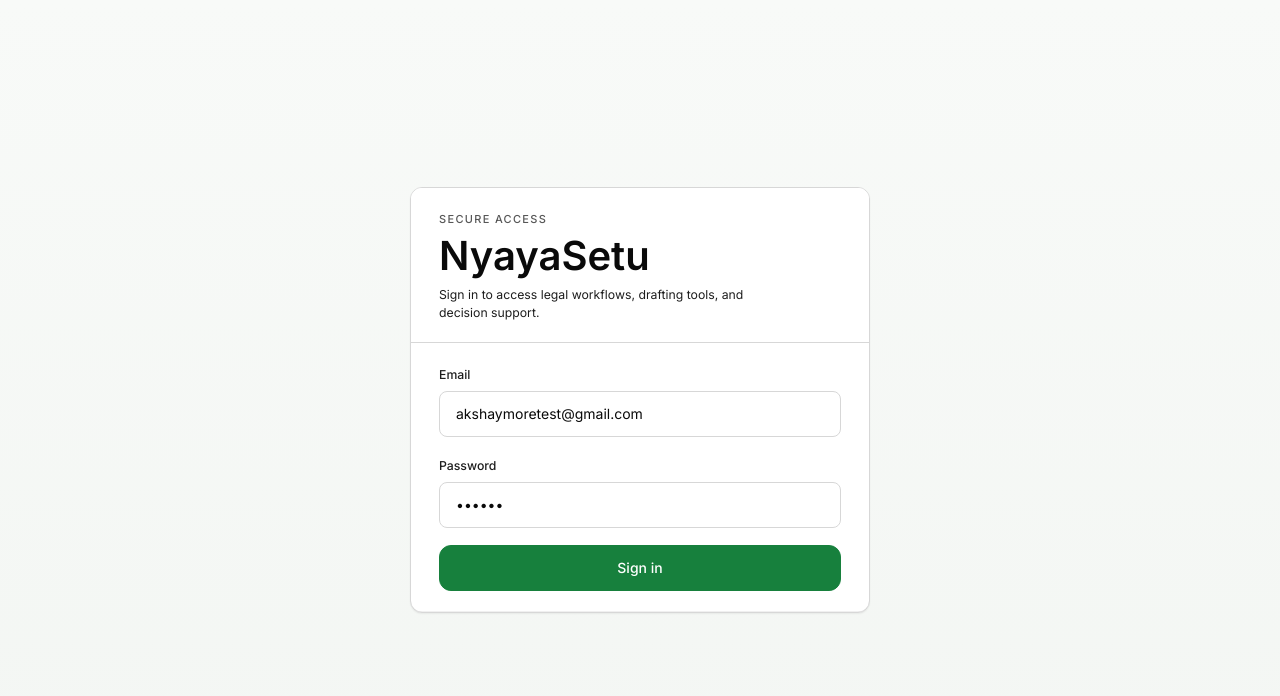
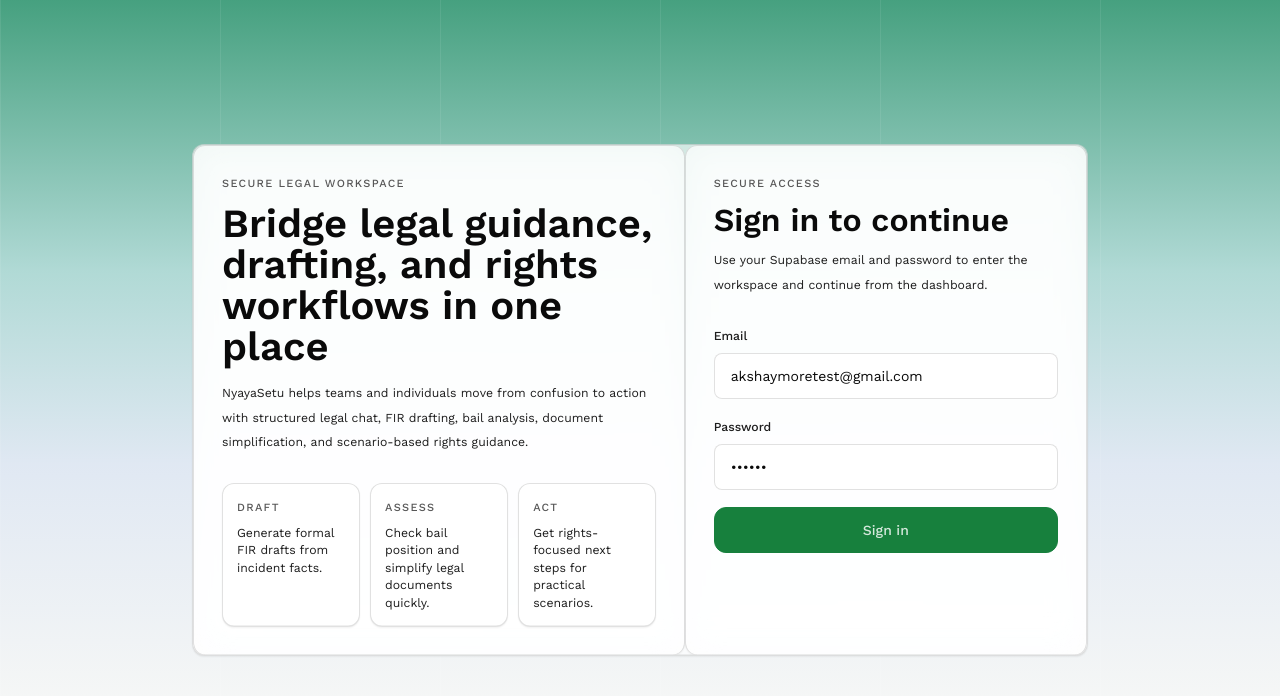
Before and after one commit to theakshaymore/Nyaya-Setu, a React (Vite) app in the folder frontend/: page /login in a window 1280 px wide. Shown: the top 696 px of the page. Built offline with nearby package versions, Linux system fonts and the light colour scheme; no server answers.

Commit message:
Refactor code structure for improved readability and maintainability

```diff
--- a/frontend/index.html
+++ b/frontend/index.html
@@ -7,7 +7,7 @@
     <link rel="preconnect" href="https://fonts.googleapis.com" />
     <link rel="preconnect" href="https://fonts.gstatic.com" crossorigin />
     <link
-      href="https://fonts.googleapis.com/css2?family=Inter:wght@400;500;600;700&display=swap"
+      href="https://fonts.googleapis.com/css2?family=Work+Sans:wght@400;500;600;700&display=swap"
       rel="stylesheet"
     />
   </head>
--- a/frontend/src/App.jsx
+++ b/frontend/src/App.jsx
@@ -1,3 +1,4 @@
+import { useEffect, useState } from 'react'
 import { Navigate, Outlet, Route, Routes } from 'react-router-dom'
 
 import { LoginPage } from './components/Auth/LoginPage.jsx'
@@ -25,11 +26,23 @@
 }
 
 function AppLayout() {
+  const [theme, setTheme] = useState(() => localStorage.getItem('nyayasetu-theme') || 'light')
+
+  useEffect(() => {
+    document.documentElement.dataset.theme = theme
+    localStorage.setItem('nyayasetu-theme', theme)
+  }, [theme])
+
   return (
     <div className="min-h-screen md:grid md:grid-cols-[280px_minmax(0,1fr)]">
       <Sidebar />
-      <main className="min-w-0 p-4 md:p-6">
-        <Topbar />
+      <main className="min-w-0 p-3 md:p-6">
+        <Topbar
+          theme={theme}
+          onToggleTheme={() =>
+            setTheme((current) => (current === 'light' ? 'dark' : 'light'))
+          }
+        />
         <Outlet />
       </main>
     </div>
--- a/frontend/src/components/Auth/LoginPage.jsx
+++ b/frontend/src/components/Auth/LoginPage.jsx
@@ -30,19 +30,44 @@
       <motion.div
         initial={{ opacity: 0, y: 24 }}
         animate={{ opacity: 1, y: 0 }}
-        className="panel w-full max-w-[460px] overflow-hidden"
+        className="panel grid w-full max-w-5xl overflow-hidden lg:grid-cols-[1.1fr_0.9fr]"
       >
-        <div className="border-b border-border-subtle bg-surface-muted px-6 py-6 md:px-8">
-          <p className="eyebrow">Secure access</p>
-          <p className="mt-2 text-[40px] font-semibold leading-none text-text-primary">
-            NyayaSetu
+        <div className="panel border-b-0 border-r-0 px-6 py-8 md:px-8 lg:border-r lg:border-border-subtle">
+          <p className="eyebrow">Secure legal workspace</p>
+          <p className="mt-3 text-[40px] font-semibold leading-[1.02] text-text-primary">
+            Bridge legal guidance, drafting, and rights workflows in one place
           </p>
-          <p className="mt-3 max-w-sm text-sm text-text-secondary">
-            Sign in to access legal workflows, drafting tools, and decision support.
+          <p className="mt-4 max-w-xl text-sm leading-7 text-text-secondary">
+            NyayaSetu helps teams and individuals move from confusion to action with
+            structured legal chat, FIR drafting, bail analysis, document simplification,
+            and scenario-based rights guidance.
           </p>
+          <div className="mt-8 grid gap-3 sm:grid-cols-3">
+            <div className="panel px-4 py-4">
+              <p className="eyebrow">Draft</p>
+              <p className="mt-2 text-sm text-text-secondary">Generate formal FIR drafts from incident facts.</p>
+            </div>
+            <div className="panel px-4 py-4">
+              <p className="eyebrow">Assess</p>
+              <p className="mt-2 text-sm text-text-secondary">Check bail position and simplify legal documents quickly.</p>
+            </div>
+            <div className="panel px-4 py-4">
+              <p className="eyebrow">Act</p>
+              <p className="mt-2 text-sm text-text-secondary">Get rights-focused next steps for practical scenarios.</p>
+            </div>
+          </div>
         </div>
 
-        <form className="space-y-5 px-6 py-6 md:px-8" onSubmit={handleSubmit}>
+        <div className="panel border-b-0 px-6 py-8 md:px-8">
+          <p className="eyebrow">Secure access</p>
+          <p className="mt-3 text-[32px] font-semibold leading-[1.05] text-text-primary">
+            Sign in to continue
+          </p>
+          <p className="mt-3 text-sm leading-7 text-text-secondary">
+            Use your Supabase email and password to enter the workspace and continue from the dashboard.
+          </p>
+
+          <form className="mt-8 space-y-5" onSubmit={handleSubmit}>
             <div className="space-y-2">
               <label className="text-sm font-medium text-text-secondary" htmlFor="email">
                 Email
@@ -96,6 +121,7 @@
               </p>
             ) : null}
           </form>
+        </div>
       </motion.div>
     </div>
   )
--- a/frontend/src/index.css
+++ b/frontend/src/index.css
@@ -4,7 +4,7 @@
 
 @layer base {
   :root {
-    --font-family-primary: Inter, sans-serif;
+    --font-family-primary: "Work Sans", sans-serif;
     --font-size-xs: 11px;
     --font-size-sm: 12px;
     --font-size-md: 14px;
@@ -34,21 +34,43 @@
     --color-text-muted: #575757;
     --color-text-inverse: #0000ee;
     --color-surface-base: #000000;
-    --color-surface-muted: #ffffff;
+    --color-surface-muted: rgba(255, 255, 255, 0.82);
     --color-surface-raised: #17803d;
     --color-surface-strong: #549467;
-    --color-border-subtle: #d7d7d7;
-    --color-border-strong: #9a9a9a;
-    --color-bg-canvas: #f6f7f6;
+    --color-border-subtle: rgba(10, 10, 10, 0.12);
+    --color-border-strong: rgba(10, 10, 10, 0.24);
+    --color-bg-canvas: #eef3f6;
     --color-focus-ring: #17803d;
     --color-state-error: #b42318;
     --color-state-error-surface: #fef3f2;
+    --gradient-hero:
+      linear-gradient(180deg, rgba(61, 156, 121, 0.95) 0%, rgba(153, 208, 201, 0.72) 34%, rgba(212, 223, 240, 0.54) 58%, rgba(246, 247, 246, 0.96) 88%);
+    --surface-glass: rgba(255, 255, 255, 0.64);
     color: var(--color-text-primary);
     background: var(--color-bg-canvas);
     font-family: var(--font-family-primary);
     font-size: var(--font-size-md);
     line-height: var(--line-height-base);
     font-weight: 400;
+  }
+
+  :root[data-theme='dark'] {
+    --color-text-primary: #f5f7f6;
+    --color-text-secondary: #d6ddd8;
+    --color-text-muted: #aab8af;
+    --color-text-inverse: #8fb3ff;
+    --color-surface-muted: rgba(16, 20, 19, 0.78);
+    --color-surface-raised: #2ba85b;
+    --color-surface-strong: #549467;
+    --color-border-subtle: rgba(255, 255, 255, 0.1);
+    --color-border-strong: rgba(255, 255, 255, 0.22);
+    --color-bg-canvas: #09100d;
+    --color-focus-ring: #70d39a;
+    --color-state-error: #f97066;
+    --color-state-error-surface: rgba(185, 28, 28, 0.16);
+    --gradient-hero:
+      linear-gradient(180deg, rgba(28, 106, 83, 0.92) 0%, rgba(23, 57, 58, 0.9) 38%, rgba(13, 18, 28, 0.92) 100%);
+    --surface-glass: rgba(12, 16, 16, 0.56);
   }
 
   html {
@@ -58,7 +80,10 @@
   body {
     margin: 0;
     min-height: 100vh;
-    background: linear-gradient(180deg, #f8faf8 0%, #f3f6f3 100%);
+    background:
+      linear-gradient(90deg, rgba(255, 255, 255, 0.08) 1px, transparent 1px),
+      var(--gradient-hero);
+    background-size: 220px 100%, 100% 100%;
   }
 
   * {
@@ -87,11 +112,13 @@
     @apply border shadow-legal;
     border-color: var(--color-border-subtle);
     border-radius: var(--radius-sm);
-    background: var(--color-surface-muted);
+    background: var(--surface-glass);
+    backdrop-filter: blur(18px);
   }
 
   .module-shell {
-    @apply panel min-h-[calc(100vh-7rem)] overflow-hidden;
+    @apply panel overflow-hidden;
+    min-height: min(72vh, calc(100dvh - 10rem));
   }
 
   .field {
@@ -100,8 +127,12 @@
     border-color: var(--color-border-subtle);
     border-radius: var(--radius-xs);
     padding: var(--space-4) var(--space-5);
-    background: var(--color-surface-muted);
+    background: rgba(255, 255, 255, 0.78);
     color: var(--color-text-primary);
+  }
+
+  :root[data-theme='dark'] .field {
+    background: rgba(9, 15, 14, 0.82);
   }
 
   .field:hover {
@@ -157,13 +188,13 @@
     border-radius: var(--radius-sm);
     padding: var(--space-4) var(--space-5);
     border-color: var(--color-border-subtle);
-    background: var(--color-surface-muted);
+    background: rgba(255, 255, 255, 0.64);
     color: var(--color-text-secondary);
   }
 
   .secondary-button:hover {
     border-color: var(--color-surface-raised);
-    background: #f8fbf8;
+    background: rgba(255, 255, 255, 0.78);
   }
 
   .eyebrow {
@@ -193,4 +224,18 @@
     background: #eef7f0;
     color: var(--color-surface-raised);
   }
+
+  .theme-toggle {
+    @apply inline-flex items-center gap-2 border text-sm font-medium transition;
+    min-height: 40px;
+    border-radius: var(--radius-md);
+    padding: 0 var(--space-4);
+    border-color: var(--color-border-subtle);
+    background: rgba(255, 255, 255, 0.55);
+    color: var(--color-text-secondary);
+  }
+
+  .theme-toggle:hover {
+    border-color: var(--color-surface-raised);
+  }
 }
--- a/frontend/src/modules/Chat/ChatModule.jsx
+++ b/frontend/src/modules/Chat/ChatModule.jsx
@@ -58,8 +58,8 @@
   }
 
   return (
-    <div className="module-shell flex flex-col">
-      <div className="flex-1 space-y-4 overflow-y-auto px-4 py-6 md:px-8">
+    <div className="module-shell flex h-[calc(100dvh-11rem)] flex-col md:h-[calc(100dvh-9rem)]">
+      <div className="flex-1 space-y-4 overflow-y-auto px-3 py-4 md:px-8 md:py-6">
         {messages.map((message, index) => (
           <motion.div
             key={message.id}
@@ -73,7 +73,7 @@
 
         {isSending ? (
           <div className="flex justify-start">
-            <div className="rounded-3xl border border-slate-200 bg-white px-5 py-4 text-sm text-slate-700">
+            <div className="rounded-[12px] border border-border-subtle bg-[rgba(255,255,255,0.78)] px-5 py-4 text-sm text-text-secondary">
               <LoadingDots />
             </div>
           </div>
--- a/frontend/src/modules/Chat/MessageBubble.jsx
+++ b/frontend/src/modules/Chat/MessageBubble.jsx
@@ -4,10 +4,10 @@
   return (
     <div className={`flex ${isUser ? 'justify-end' : 'justify-start'}`}>
       <div
-        className={`max-w-3xl rounded-3xl px-5 py-4 text-sm leading-7 shadow-sm ${
+        className={`max-w-3xl rounded-[12px] px-4 py-4 text-sm leading-7 shadow-sm md:px-5 ${
           isUser
-            ? 'bg-ink text-white'
-            : 'border border-slate-200 bg-white text-slate-800'
+            ? 'border border-surface-raised bg-surface-raised text-white'
+            : 'border border-border-subtle bg-[rgba(255,255,255,0.62)] text-text-primary'
         }`}
       >
         <p className="whitespace-pre-wrap">{message.content}</p>
--- a/frontend/tailwind.config.js
+++ b/frontend/tailwind.config.js
@@ -24,8 +24,8 @@
         shell: 'var(--color-bg-canvas)'
       },
       fontFamily: {
-        display: ['Inter', 'sans-serif'],
-        body: ['Inter', 'sans-serif']
+        display: ['"Work Sans"', 'sans-serif'],
+        body: ['"Work Sans"', 'sans-serif']
       },
       boxShadow: {
         legal:
```
Also changed, not shown: frontend/src/components/Layout/Topbar.jsx (+8 -3 lines), frontend/src/modules/Chat/ChatInput.jsx (+4 -3 lines), frontend/src/modules/Rights/RightsModule.jsx (+6 -4 lines), frontend/src/modules/Rights/ScenarioFlow.jsx (+6 -6 lines), 5 other files (tests, documents, lock files or other folders). Lines whose indentation alone changed are shown as unchanged.
